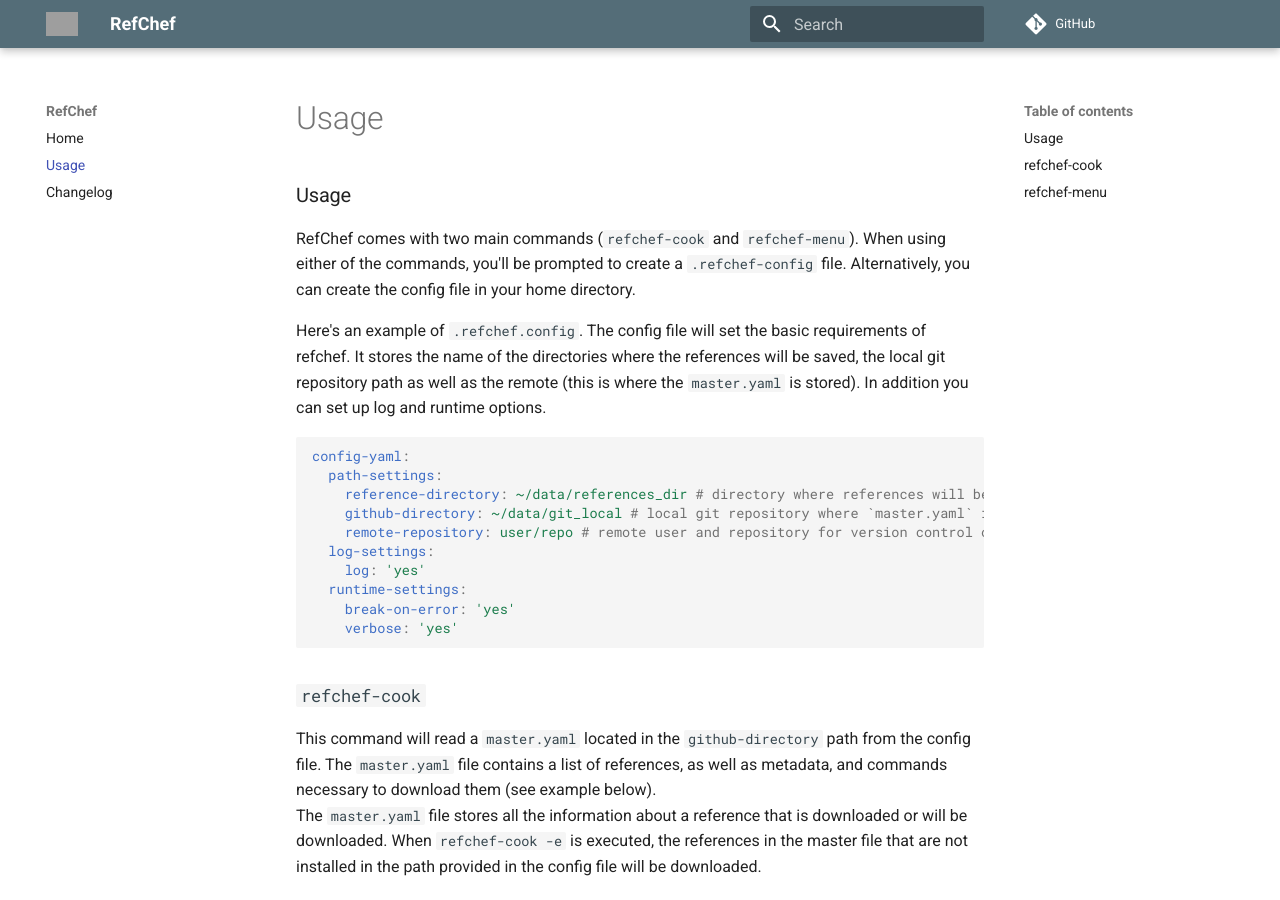
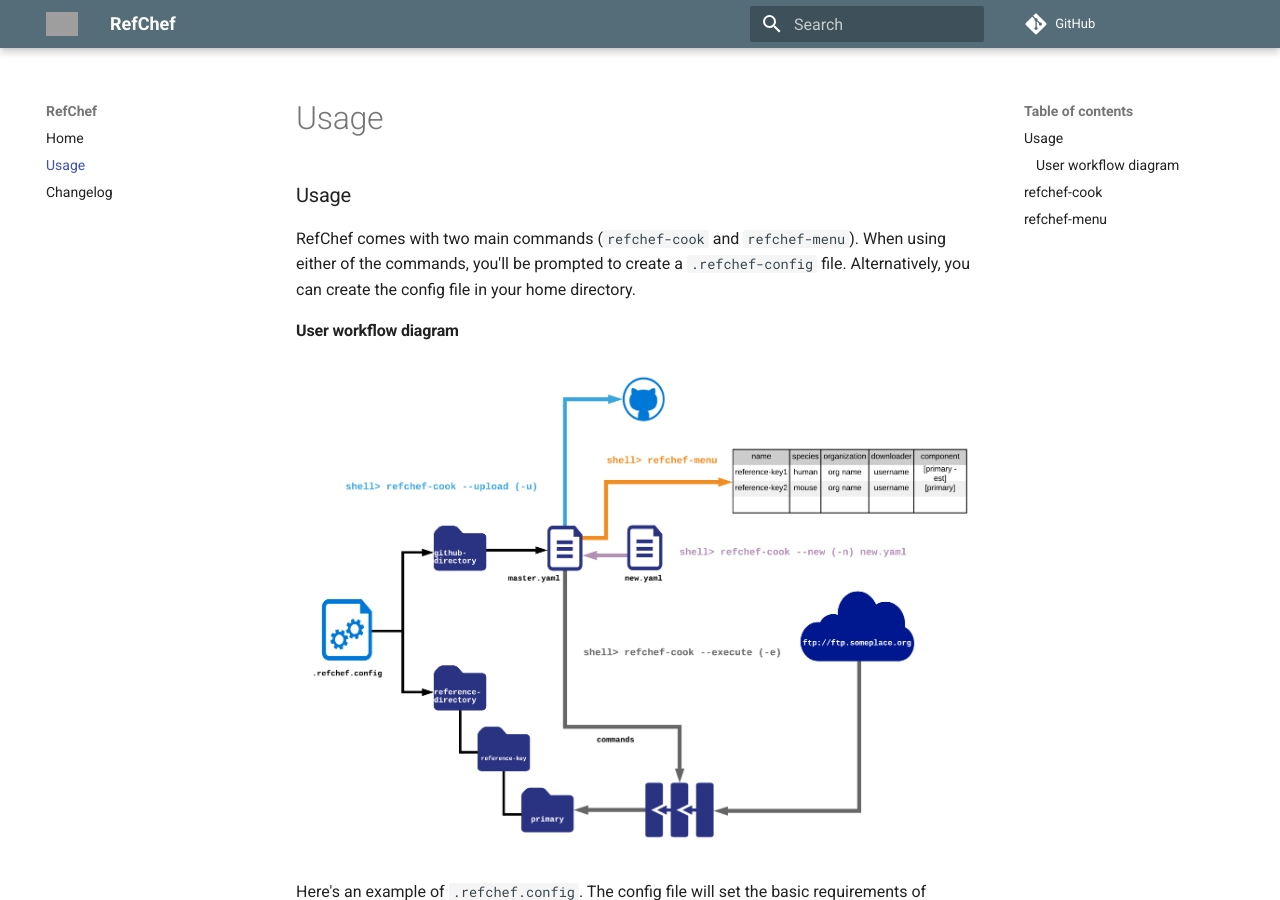
Before and after one commit to compbiocore/refchef, an MkDocs documentation site: the page built from docs/usage.md, in a window 1280 px wide and 900 px high. Built offline with MkDocs 1.6.1 and Material for MkDocs 9.7.7, drawn with Linux system fonts in a browser that asks for light colours; comment, search, counter and statistics services are not loaded; grey boxes are pictures that could not be loaded.

Commit message:
added diagram to documentation

```diff
--- a/docs/usage.md
+++ b/docs/usage.md
@@ -3,6 +3,10 @@
 RefChef comes with two main commands (`refchef-cook` and `refchef-menu`).
 When using either of the commands, you'll be prompted to create a `.refchef-config` file. Alternatively,
 you can create the config file in your home directory.
+
+#### User workflow diagram
+
+![Diagram](assets/refchef-diagram.png)
 
 Here's an example of `.refchef.config`. The config file will set the basic requirements of refchef. It stores the name of the directories where the references will be saved, the local git repository path as well as the remote (this is where the `master.yaml` is stored). In addition you can set up log and runtime options.
 
```
Also changed, not shown: docs/assets/refchef-diagram.png (added).
